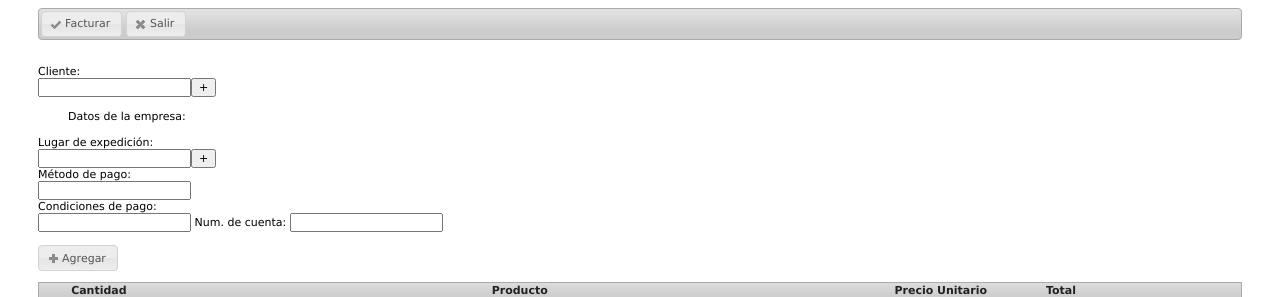
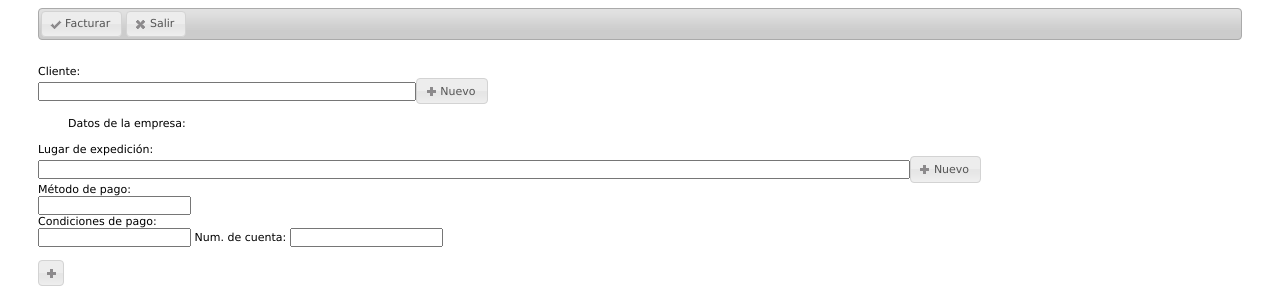
Before and after one commit to capvcapv/OpenFact, a CodeIgniter app: page /OpenFact/index.php/facturas/nuevaFactura in a window 1280 px wide. Shown: the top 297 px of the page. Run offline with CodeIgniter, Linux system fonts and the light colour scheme.

Commit message:
alta en modulo factura

```diff
--- a/application/views/nuevaFactura_view.php
+++ b/application/views/nuevaFactura_view.php
@@ -26,23 +26,83 @@
     .validateTips { border: 1px solid transparent; padding: 0.3em; }
     .ui-dialog .ui-state-error { padding: .3em; }
 
+    #buscaCliente{width: 30%}
+    #lugarExpedicion{width: 70%}
      div#movimientos_fact { margin-left: 30px; margin-right: 30px;}
     div#movimientos_fact table { margin: 1em 0; border-collapse: collapse; width: 100%; }
     div#movimientos_fact table td, div#users-contain table th { border: 1px solid #eee; padding: .6em 10px; text-align: left; }
+
+
+      .formulario label input { display:block; }
+      .formulario input.text { margin-bottom:12px; width:95%; padding: .4em; }
+      fieldset { padding:0; border:0; margin-top:25px; }
+      .validateTips { border: 1px solid transparent; padding: 0.3em; }
+      .ui-dialog .ui-state-error { padding: .3em; }
 
     </style>
     <script type="text/javascript">
 
       $(document).ready(function($) {
 
+        var idCliente='';
+
+        $('#atras').button({icons:{primary: "ui-icon-closethick"}}).click(function(){
+                location.href='http://localhost/OpenFact/index.php/openfact'
+            });
+
         $('#facturar').button({icons:{primary: "ui-icon-check"}});
-        $('#atras').button({icons:{primary: "ui-icon-closethick"}});
-        $('#agregarMovimiento').button({icons:{primary: "ui-icon-plusthick"}}).click(function(){
+
+
+        $('#agregarMovimiento').button({icons:{primary: "ui-icon-plusthick"}, text:false}).click(function(){
 
           agregarMovimiento();
         });
 
+        $('#formulario').dialog({
+          autoOpen:false,
+          height: 500,
+          width: 500,
+          modal: true,
+          buttons:{
+            "Crear":function(){
+              $.post('<?php echo base_url()?>index.php/clientes/guarda',{razonSocial:$('#razonSocial').val(),rfc:$('#rfc').val(),calle:$('#calle').val(),numInt:$('#numInt').val(),numExt:$('#numExt').val(),colonia:$('#colonia').val(),cp:$('#cp').val(),municipio:$('#municipio').val(),estado:$('#estado').val(),pais:$('#pais').val(),correoElectronico:$('#correoElectronico').val(),telefono:$('#telefono').val(),porcentajeIVA:$('#porcentajeIVA').val(),porcentajeIEPS:$('#porcentajeIEPS').val(),porcentajeRetISR:$('#porcentajeRetISR').val(),porcentajeRetIVA:$('#porcentajeRetIVA').val()},function() {
+                  poblarTabla();
+                });
+              $(this).dialog('close');
+            },
+            "Cancelar":function(){
+            $(this).dialog('close');
+            }
+          }
+        });
 
+        $('#nuevoCliente').button({icons:{primary: "ui-icon-plusthick"}}).click(function(){
+          limpiaFormulario();
+          $('#formulario').dialog('open');
+        });
+
+        $('#formularioSucursal').dialog({
+          autoOpen:false,
+          height: 300,
+          width: 500,
+          modal: true,
+          buttons:{
+            "Crear":function(){
+              $.post('<?php echo base_url()?>index.php/sucursales/guarda',{nombre:$('#nombreSucursal').val(),domicilio:$('#domicilioSucursal').val()}, function(data) {
+                  poblarTabla();
+                });
+              $(this).dialog('close');
+            },
+            "Cancelar":function(){
+            $(this).dialog('close');
+            }
+          }
+        });
+
+        $('#nuevoSucursal').button({icons:{primary: "ui-icon-plusthick"}}).click(function(){
+          limpiaFormulario();
+          $('#formularioSucursal').dialog('open');
+        });
 
         $('#buscaCliente').autocomplete({
 
@@ -62,7 +122,8 @@
             select:function(event,ui){
               $.getJSON('<?=base_url()?>index.php/clientes/cliente/'+$('#buscaCliente').val(),function(data){
                   $.each(data,function(key,val){
-
+                    idCliente=$('#buscaCliente').val();
+                    $('#buscaCliente').val(val['razonSocial']);
                     $('#domicilio').empty().append('Datos del cliente:<br>'+val['razonSocial']+'<br>'+val['rfc']+'<br>'+val['calle']+' N° '+val['numExt']+' '+val['numInt']+'<br>'+val['colonia']+' '+val['municipio']+' '+val['estado']);
                   });
               });
@@ -109,6 +170,11 @@
         });
       }
 
+      function limpiaFormulario(){
+
+          $('#formulario input:text').val('');
+          $('#formularioSucursal input:text').val('');
+        }
 
       function inspeccionar(obj)
         {
@@ -154,14 +220,14 @@
 
     <div class="ui-widget" id='cliente'>
       <label>Cliente:</label><br>
-      <input id='buscaCliente'/><button id='nuevoCliente'>+</button>
+      <input id='buscaCliente'/><button id='nuevoCliente'>Nuevo</button>
       <br><br>
       <div id='domicilio'>
         Datos de la empresa:
       </div>
       <br>
       <label>Lugar de expedición:</label><br>
-      <input id='lugarExpedicion'/><button id='nuevoSucursal'>+</button> <br>
+      <input id='lugarExpedicion'/><button id='nuevoSucursal'>Nuevo</button> <br>
       <label>Método de pago:</label><br>
       <input id='metodoPago'/><br>
       <label>Condiciones de pago:</label><br>
@@ -199,5 +265,60 @@
       </table>
     </div>
 
+
+    <div id="formulario" class='formulario' title="Alta cliente">
+    <p class="validateTips">Capture los datos del cliente</p>
+
+    <form>
+    <fieldset>
+        <label for="razonSocial">Razon Social</label>
+        <input type="text" name="razonSocial" id="razonSocial" class="text ui-widget-content ui-corner-all" />
+        <label for="rfc">RFC</label>
+        <input type="text" name="rfc" id="rfc" class="text ui-widget-content ui-corner-all" />
+        <label for="calle">Calle</label>
+        <input type="text" name="calle" id="calle" class="text ui-widget-content ui-corner-all" />
+        <label for="numInt">Num Int</label>
+        <input type="text" name="numInt" id="numInt" class="text ui-widget-content ui-corner-all" />
+        <label for="numExt">Num Ext</label>
+        <input type="text" name="numExt" id="numExt" class="text ui-widget-content ui-corner-all" />
+        <label for="colonia">Colonia</label>
+        <input type="text" name="colonia" id="colonia" class="text ui-widget-content ui-corner-all" />
+        <label for="cp">CP</label>
+        <input type="text" name="cp" id="cp" class="text ui-widget-content ui-corner-all" />
+        <label for="municipio">Municipio</label>
+        <input type="text" name="municipio" id="municipio" class="text ui-widget-content ui-corner-all" />
+        <label for="estado">Estado</label>
+        <input type="text" name="estado" id="estado" class="text ui-widget-content ui-corner-all" />
+        <label for="pais">Pais</label>
+        <input type="text" name="pais" id="pais" class="text ui-widget-content ui-corner-all" />
+        <label for="correoElectronico">Correo Electronico</label>
+        <input type="text" name="correoElectronico" id="correoElectronico" class="text ui-widget-content ui-corner-all" />
+        <label for="telefono">Telefono</label>
+        <input type="text" name="telefono" id="telefono" class="text ui-widget-content ui-corner-all" />
+        <label for="porcentajeIVA">IVA</label>
+        <input type="text" name="porcentajeIVA" id="porcentajeIVA" class="text ui-widget-content ui-corner-all" />
+        <label for="porcentajeIEPS">IEPS</label>
+        <input type="text" name="porcentajeIEPS" id="porcentajeIEPS" class="text ui-widget-content ui-corner-all" />
+        <label for="porcentajeRetIVA">Ret IVA</label>
+        <input type="text" name="porcentajeRetIVA" id="porcentajeRetIVA" class="text ui-widget-content ui-corner-all" />
+        <label for="porcentajeRetISR">Ret ISR</label>
+        <input type="text" name="porcentajeRetISR" id="porcentajeRetISR" class="text ui-widget-content ui-corner-all" />
+    </fieldset>
+    </form>
+    </div>
+
+     <div id="formularioSucursal" class='formulario' title="Crear sucursal">
+    <p class="validateTips">Capture el nuevo domicilio</p>
+
+    <form>
+    <fieldset>
+        <label for="nombreSucursal ">Nombre</label>
+        <input type="text" name="nombreSucursal" id="nombreSucursal" class="text ui-widget-content ui-corner-all" />
+        <label for="domicilioSucursal">Domicilio</label>
+        <input type="text" name="domicilioSucursal" id="domicilioSucursal" class="text ui-widget-content ui-corner-all" />
+    </fieldset>
+    </form>
+    </div>
+
   </body>
 </html>
--- a/application/views/productos_view.php
+++ b/application/views/productos_view.php
@@ -74,7 +74,6 @@
 
         $('#nuevo').button({icons:{primary: "ui-icon-plusthick"}}).click(function(){
           limpiaFormulario();
-          rellenaUnidades();
           $('#formulario').dialog('open');
         });
 
@@ -99,7 +98,7 @@
               $('#descripcionActualiza').val(val['descripcion']);
               $('#precio1Actualiza').val(val['precio1']);
               $('#precio2Actualiza').val(val['precio2']);
-              $('#unidadActualiza').append('<option>'+val['unidad']+'</option>');
+              $('#unidadActualiza').val(val['unidad']);
               $('#porcentajeIVAActualiza').val(val['porcentajeIVA']);
               $('#porcentajeIEPSActualiza').val(val['porcentajeIEPS']);
               $('#porcentajeRetIVAActualiza').val(val['porcentajeRetIVA']);
@@ -110,11 +109,13 @@
         });
 
         poblarTabla();
+        rellenaUnidades();
 
         function rellenaUnidades(){
           $.getJSON('<?php echo base_url()?>index.php/unidades/todos',function(data){
             $.each(data,function(key,val){
               $("#unidad").append("<option value="+val['id']+">"+val['nombre']+"</option>");
+              $("#unidadActualiza").append("<option value="+val['id']+">"+val['nombre']+"</option>");
             });
           });
         }
@@ -131,7 +132,6 @@
         function limpiaFormulario(){
           $('#idActualiza').empty();
           $('input:text').val('');
-          $('#unidad').empty();
         }
     });
 
```
